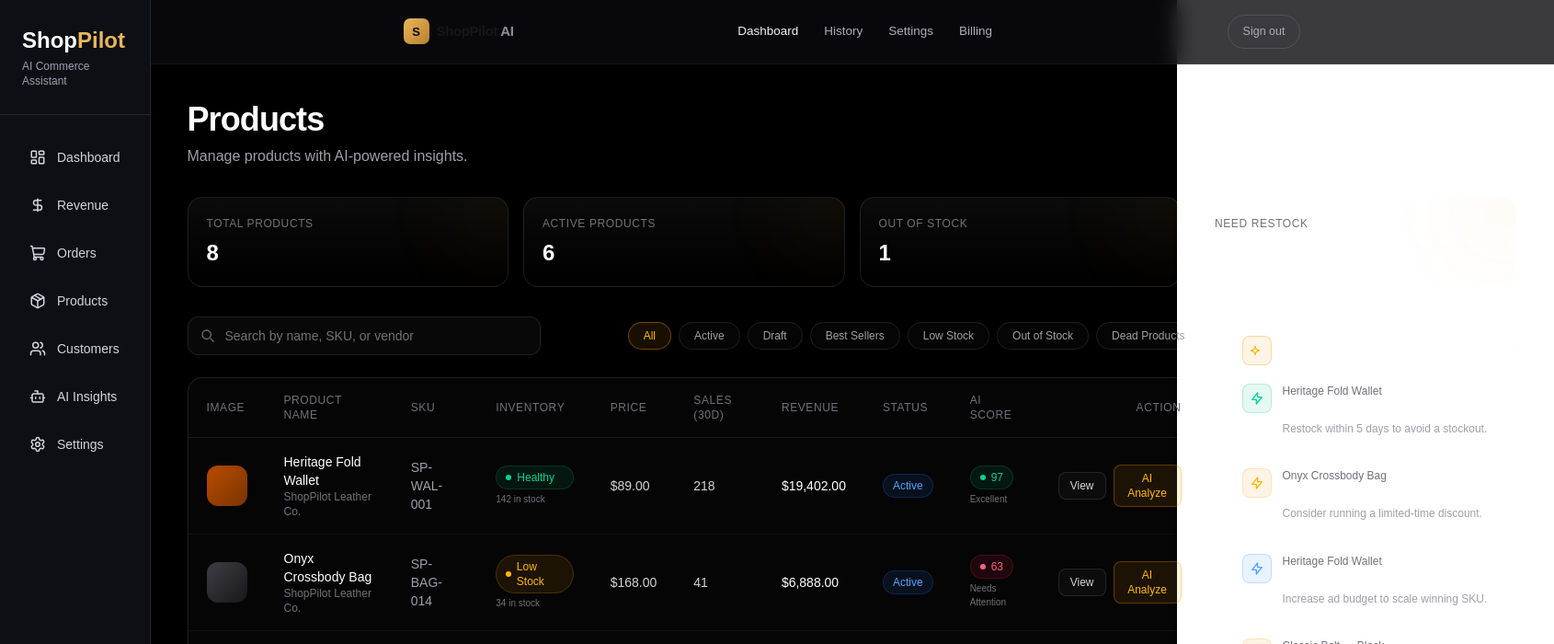
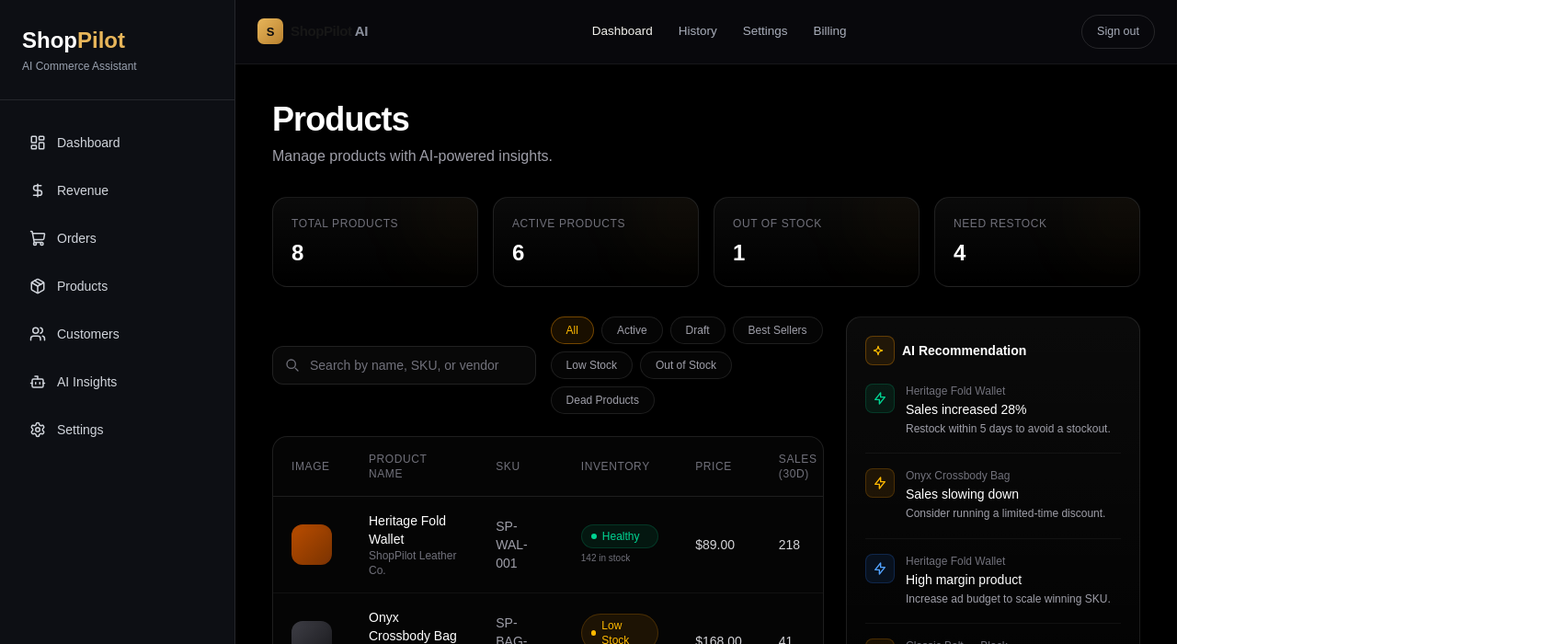
Before and after one commit to sareerkhan09/shoppilot-ai, a Next.js app: page /products in a window 1280 px wide. Shown: the top 700 px of the page at 92% size, 1690 px wide, since content can reach past the window. Built offline with nearby package versions, Linux system fonts and the light colour scheme; no server answers.

Commit message:
Add Products and Customers pages

```diff
--- a/app/products/page.tsx
+++ b/app/products/page.tsx
@@ -403,8 +403,8 @@ export default function ProductsPage() {
       <div className="flex min-h-screen flex-1 flex-col">
         <DashboardHeader email={email} onSignOut={handleSignOut} />
 
-        <main className="flex-1 px-6 py-8 md:px-10 md:py-10">
-          <div className="mx-auto max-w-[1600px]">
+        <main className="flex-1 overflow-x-hidden px-6 py-8 md:px-10 md:py-10">
+          <div className="mx-auto max-w-[1600px] min-w-0">
             {/* Page heading */}
             <div className="mb-8 animate-[fadeIn_0.5s_ease-out]">
               <h1 className="text-3xl font-semibold tracking-tight text-white md:text-4xl">
@@ -423,9 +423,9 @@ export default function ProductsPage() {
               <StatCard label="Need Restock" value={stats.needRestock.toString()} />
             </div>
 
-            <div className="grid grid-cols-1 gap-6 xl:grid-cols-[1fr_320px]">
+            <div className="grid min-w-0 grid-cols-1 gap-6 xl:grid-cols-[minmax(0,1fr)_320px]">
               {/* Main column */}
-              <div>
+              <div className="min-w-0">
                 {/* Search + Filters */}
                 <div className="mb-6 flex flex-col gap-4 md:flex-row md:items-center md:justify-between">
                   <div className="relative w-full md:max-w-sm">
```
